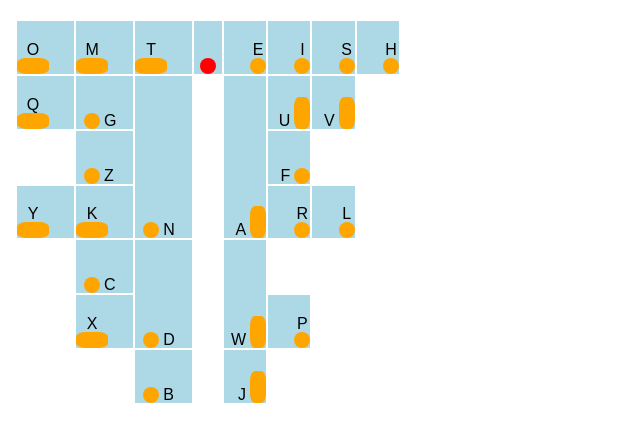
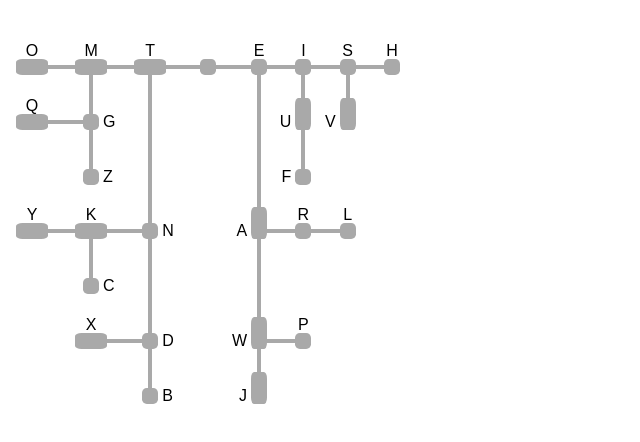
Before and after one commit to nickarora/morse-code-visualizer, a website: page app/index.html in a window 1280 px wide. Shown: the part 52-494 px from the top of the page, without its empty margins (0-640 px from the left). Drawn offline with Linux system fonts and the light colour scheme.

Commit message:
Leads are styled

```diff
--- a/app/css/style.css
+++ b/app/css/style.css
@@ -35,11 +35,10 @@ h1 {
 .morse-element {
   --bulb-short: 1rem;
   --bulb-long: 2rem;
-  --bulb-dit-radius: 50%;
-  --bulb-dah-radius: 30%;
-
-  background: lightblue;
-  border: 1px solid white;
+  --bulb-dit-radius: 30%;
+  --bulb-dah-radius: 20%;
+  --lead-width: 0.25rem;
+  --lead-off-color: darkgrey;
 
   display: grid;
 
@@ -48,8 +47,14 @@ h1 {
     justify-content: center;
 
     .bulb {
-      background-color: red;
+      background-color: var(--lead-off-color);
     }
+  }
+
+  /* Specialized adjustment for the root node */
+  &#morse-element-e .lead {
+    width: calc(100% + 0.5rem);
+    transform: translateX(-0.5rem);
   }
 
   &.right {
@@ -64,6 +69,12 @@ h1 {
       align-self: end;
       justify-self: center;
     }
+
+    .lead {
+      width: 100%;
+      height: var(--lead-width);
+      align-self: center;
+    }
   }
 
   &.left {
@@ -77,6 +88,13 @@ h1 {
     .label {
       align-self: end;
       justify-self: center;
+    }
+
+    .lead {
+      width: calc(100% + 0.5rem);
+      transform: translateX(0);
+      height: var(--lead-width);
+      align-self: center;
     }
   }
 
@@ -98,6 +116,12 @@ h1 {
       justify-self: start;
       margin-left: -0.25rem;
     }
+
+    .lead {
+      width: var(--lead-width);
+      height: 100%;
+      justify-self: center;
+    }
   }
 
   &.right.down {
@@ -118,18 +142,26 @@ h1 {
       justify-self: end;
       margin-right: 0.25rem;
     }
+
+    .lead {
+      width: var(--lead-width);
+      height: 100%;
+      justify-self: center;
+    }
   }
 
   .label {
     grid-area: label;
   }
 
-  .bulb {
-    grid-area: bulb;
+  .lead {
+    grid-area: lead;
+    background-color: var(--lead-off-color);
   }
 
   .bulb {
-    background-color: orange;
+    grid-area: bulb;
+    background-color: var(--lead-off-color);
 
     &.dit {
       width: var(--bulb-short);
--- a/app/index.html
+++ b/app/index.html
@@ -17,111 +17,137 @@
 
       <div class="morse-tree">
         <div id="morse-element-root" class="morse-element root">
-          <span class="bulb dit" />
+          <span class="bulb dit"></span>
         </div>
         <div id="morse-element-a" class="morse-element right down">
           <span class="label">A</span>
-          <span class="bulb dah vertical" />
+          <span class="lead"></span>
+          <span class="bulb dah vertical"></span>
         </div>
         <div id="morse-element-b" class="morse-element left down">
           <span class="label">B</span>
-          <span class="bulb dit" />
+          <span class="lead"></span>
+          <span class="bulb dit"></span>
         </div>
         <div id="morse-element-c" class="morse-element left down">
           <span class="label">C</span>
-          <span class="bulb dit" />
+          <span class="lead"></span>
+          <span class="bulb dit"></span>
         </div>
         <div id="morse-element-d" class="morse-element left down">
           <span class="label">D</span>
-          <span class="bulb dit" />
+          <span class="lead"></span>
+          <span class="bulb dit"></span>
         </div>
         <div id="morse-element-e" class="morse-element right">
           <span class="label">E</span>
-          <span class="bulb dit" />
+          <span class="lead"></span>
+          <span class="bulb dit"></span>
         </div>
         <div id="morse-element-f" class="morse-element right down">
           <span class="label">F</span>
-          <span class="bulb dit" />
+          <span class="lead"></span>
+          <span class="bulb dit"></span>
         </div>
         <div id="morse-element-g" class="morse-element left down">
           <span class="label">G</span>
-          <span class="bulb dit" />
+          <span class="lead"></span>
+          <span class="bulb dit"></span>
         </div>
         <div id="morse-element-h" class="morse-element right">
           <span class="label">H</span>
-          <span class="bulb dit" />
+          <span class="lead"></span>
+          <span class="bulb dit"></span>
         </div>
         <div id="morse-element-i" class="morse-element right">
           <span class="label">I</span>
-          <span class="bulb dit" />
+          <span class="lead"></span>
+          <span class="bulb dit"></span>
         </div>
         <div id="morse-element-j" class="morse-element right down">
           <span class="label">J</span>
-          <span class="bulb dah vertical" />
+          <span class="lead"></span>
+          <span class="bulb dah vertical"></span>
         </div>
         <div id="morse-element-k" class="morse-element left">
           <span class="label">K</span>
-          <span class="bulb dah horizontal" />
+          <span class="lead"></span>
+          <span class="bulb dah horizontal"></span>
         </div>
         <div id="morse-element-l" class="morse-element right">
           <span class="label">L</span>
-          <span class="bulb dit" />
+          <span class="lead"></span>
+          <span class="bulb dit"></span>
         </div>
         <div id="morse-element-m" class="morse-element left">
           <span class="label">M</span>
-          <span class="bulb dah horizontal" />
+          <span class="lead"></span>
+          <span class="bulb dah horizontal"></span>
         </div>
         <div id="morse-element-n" class="morse-element left down">
           <span class="label">N</span>
-          <span class="bulb dit" />
+          <span class="lead"></span>
+          <span class="bulb dit"></span>
         </div>
         <div id="morse-element-o" class="morse-element left">
           <span class="label">O</span>
-          <span class="bulb dah horizontal" />
+          <span class="lead"></span>
+          <span class="bulb dah horizontal"></span>
         </div>
         <div id="morse-element-p" class="morse-element right">
           <span class="label">P</span>
-          <span class="bulb dit" />
+          <span class="lead"></span>
+          <span class="bulb dit"></span>
         </div>
         <div id="morse-element-q" class="morse-element left">
           <span class="label">Q</span>
-          <span class="bulb dah horizontal" />
+          <span class="lead"></span>
+          <span class="bulb dah horizontal"></span>
         </div>
         <div id="morse-element-r" class="morse-element right">
           <span class="label">R</span>
-          <span class="bulb dit" />
+          <span class="lead"></span>
+          <span class="bulb dit"></span>
         </div>
         <div id="morse-element-s" class="morse-element right">
           <span class="label">S</span>
-          <span class="bulb dit" />
+          <span class="lead"></span>
+          <span class="bulb dit"></span>
         </div>
         <div id="morse-element-t" class="morse-element left">
           <span class="label">T</span>
-          <span class="bulb dah horizontal" />
+          <span class="lead"></span>
+          <span class="bulb dah horizontal"></span>
         </div>
         <div id="morse-element-u" class="morse-element right down">
           <span class="label">U</span>
-          <span class="bulb dah vertical" />
+          <span class="lead"></span>
+          <span class="bulb dah vertical"></span>
         </div>
         <div id="morse-element-v" class="morse-element right down">
           <span class="label">V</span>
-          <span class="bulb dah vertical" />
+          <span class="lead"></span>
+          <span class="bulb dah vertical"></span>
         </div>
         <div id="morse-element-w" class="morse-element right down">
           <span class="label">W</span>
-          <span class="bulb dah vertical" />
+          <span class="lead"></span>
+          <span class="bulb dah vertical"></span>
         </div>
         <div id="morse-element-x" class="morse-element left">
           <span class="label">X</span>
-          <span class="bulb dah horizontal" />
+          <span class="lead"></span>
+          <span class="bulb dah horizontal"></span>
         </div>
         <div id="morse-element-y" class="morse-element left">
           <span class="label">Y</span>
-          <span class="bulb dah horizontal" />
+          <span class="lead"></span>
+          <span class="bulb dah horizontal"></span>
         </div>
         <div id="morse-element-z" class="morse-element left down">
           <span class="label">Z</span>
-          <span class="bulb dit" />
+          <span class="lead"></span>
+          <span class="bulb dit"></span>
         </div>
       </div>
     </main>
```
